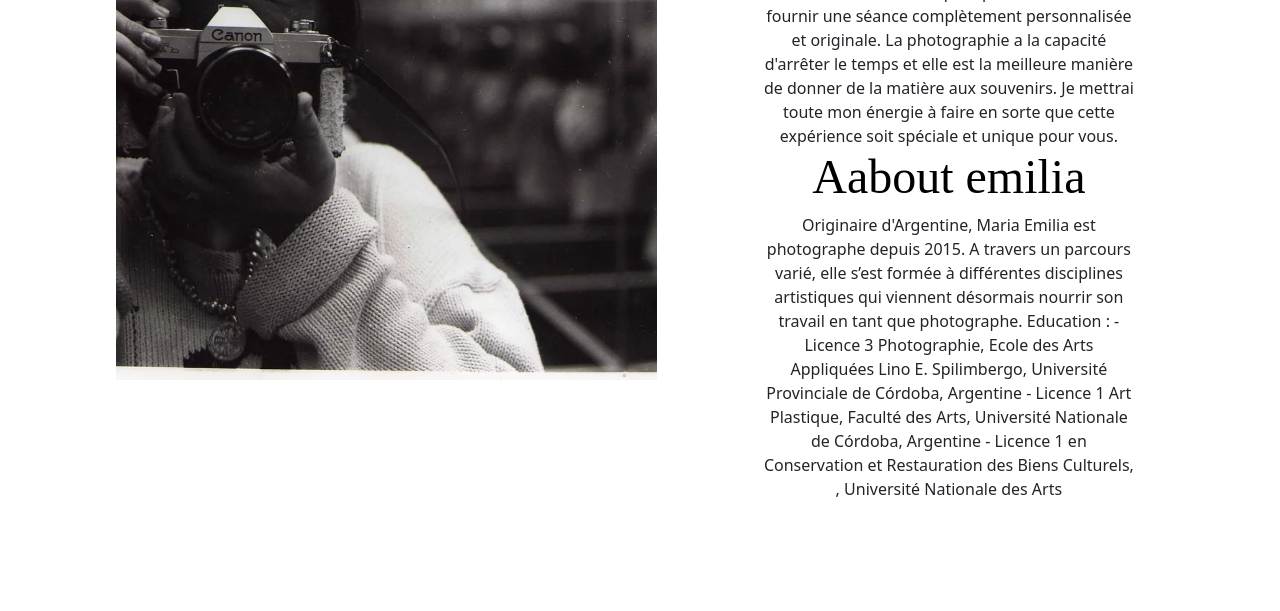
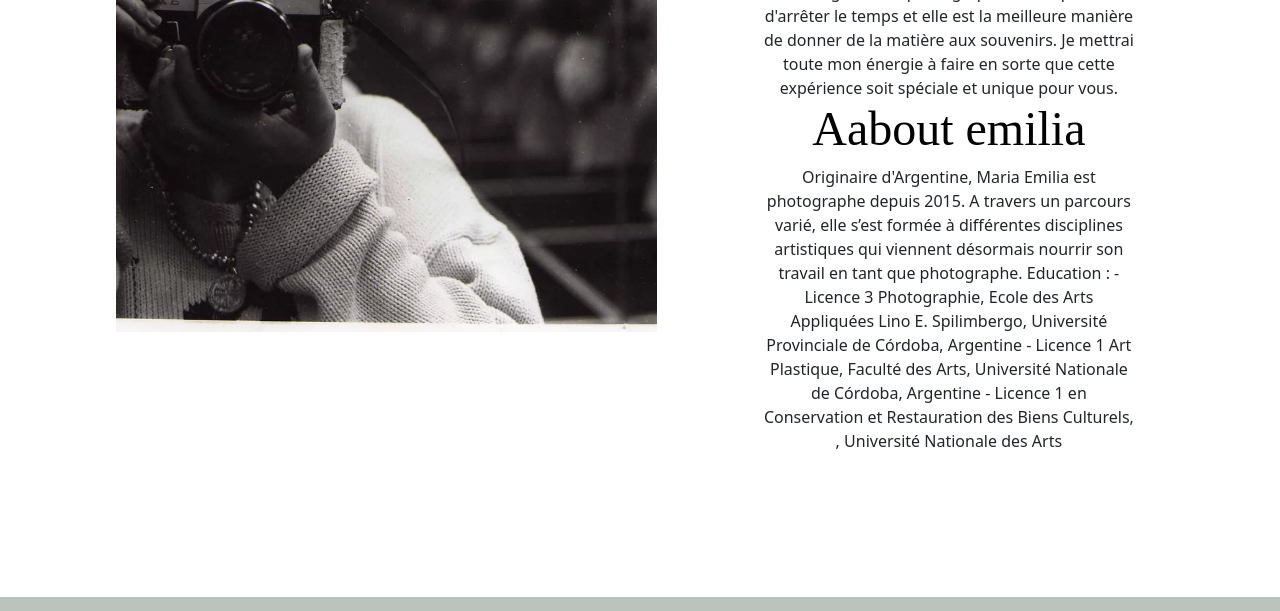
Before and after one commit to MemiAlbertoDoliani/Bootstrap, a website: page about.html in a window 1280 px wide. Shown: the part 758-1369 px from the top of the page. Drawn offline with nearby package versions, Linux system fonts and the light colour scheme; a web font is replaced by a local one.

Commit message:
ultimoscambios

```diff
--- a/SCSS/COMPONENTS/_about.scss
+++ b/SCSS/COMPONENTS/_about.scss
@@ -1,6 +1,9 @@
 .about-grid-container {
    display: grid;
-   margin: 5rem;
+   margin-top: 2rem;
+   margin-bottom: 4rem;
+   margin-left: 5rem;
+   margin-right: 5rem;
    grid-template-rows: auto;
    grid-template-columns: auto;
    grid-gap: 5px;
```
Also changed, not shown: CSS/style.css.
